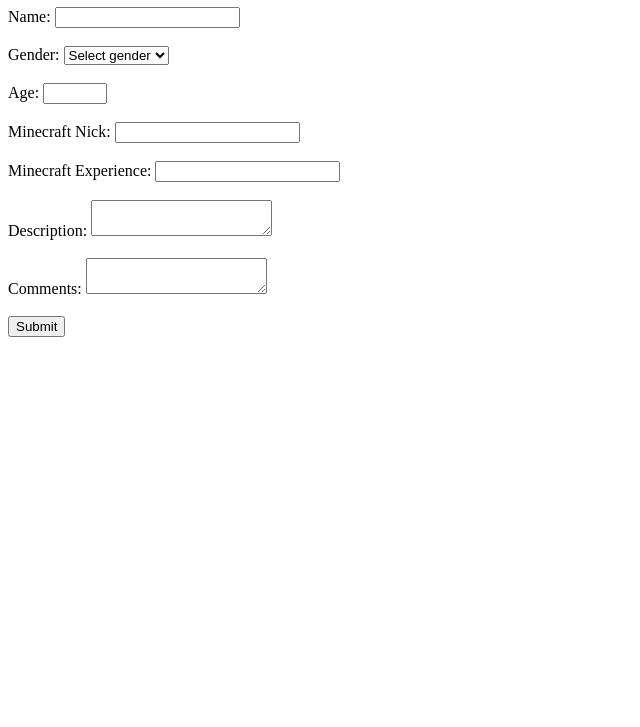
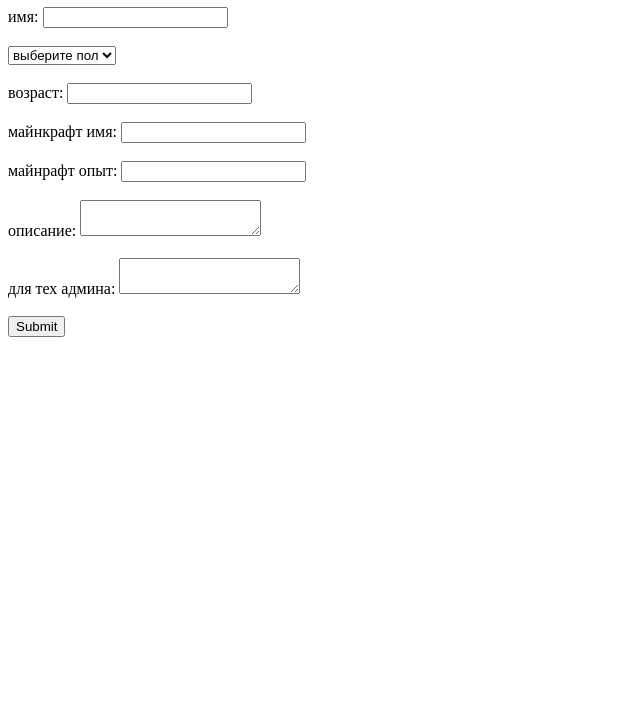
Before and after one commit to ffgtv3/modBASGame, a plain HTML site: page index.html in a window 1280 px wide. Shown: the part 73-800 px from the top of the page, without its empty margins (0-640 px from the left). Drawn offline with Linux system fonts and the light colour scheme.

Commit message:
Update index.html

```diff
--- a/index.html
+++ b/index.html
@@ -1,36 +1,36 @@
 <!DOCTYPE html>
 <html>
 <head>
-    <title>Registration</title>
+    <title>регистрацияn</title>
 </head>
 <body>
-    <h1>Registration</h1>
+    <h1>регистрация</h1>
     <form method="post">
-        <label for="name">Name:</label>
+        <label for="name">имя:</label>
         <input type="text" id="name" name="name" required><br><br>
 
-        <label for="gender">Gender:</label>
-        <select id="gender" name="gender" required>
-            <option value="">Select gender</option>
-            <option value="Male">Male</option>
-            <option value="Female">Female</option>
-            <option value="Other">Other</option>
+        <label for="пол"Пол:</label>
+        <select id="пол" name="пол" required>
+            <option value="">выберите пол</option>
+            <option value="Мужчина">Male</option>
+            <option value="Женщина">Female</option>
+            <option value="Не хочу говорить">Other</option>
         </select><br><br>
 
-        <label for="age">Age:</label>
-        <input type="number" id="age" name="age" min="1" max="120" required><br><br>
+        <label for="возраст">возраст:</label>
+        <input type="число" id="age" name="age" min="1" max="120" required><br><br>
 
-        <label for="minecraft_nick">Minecraft Nick:</label>
-        <input type="text" id="minecraft_nick" name="minecraft_nick" required><br><br>
+        <label for="майнкрафт имя">майнкрафт имя:</label>
+        <input type="text" id="майнкрафт имя" name="майнкрафт имя" required><br><br>
 
-        <label for="minecraft_experience">Minecraft Experience:</label>
-        <input type="text" id="minecraft_experience" name="minecraft_experience" required><br><br>
+        <label for="майнкрафт опыт">майнрафт опыт:</label>
+        <input type="text" id="майнрафт опыт" name="майнрафт опыт" required><br><br>
 
-        <label for="description">Description:</label>
-        <textarea id="description" name="description" required></textarea><br><br>
+        <label for="описание">описание:</label>
+        <textarea id="описание" name="описание" required></textarea><br><br>
 
-        <label for="comments">Comments:</label>
-        <textarea id="comments" name="comments"></textarea><br><br>
+        <label for="comments">для тех админа:</label>
+        <textarea id="comments" name="@maratikcvadratik ник в дс"></textarea><br><br>
 
         <input type="submit" value="Submit">
     </form>
```
